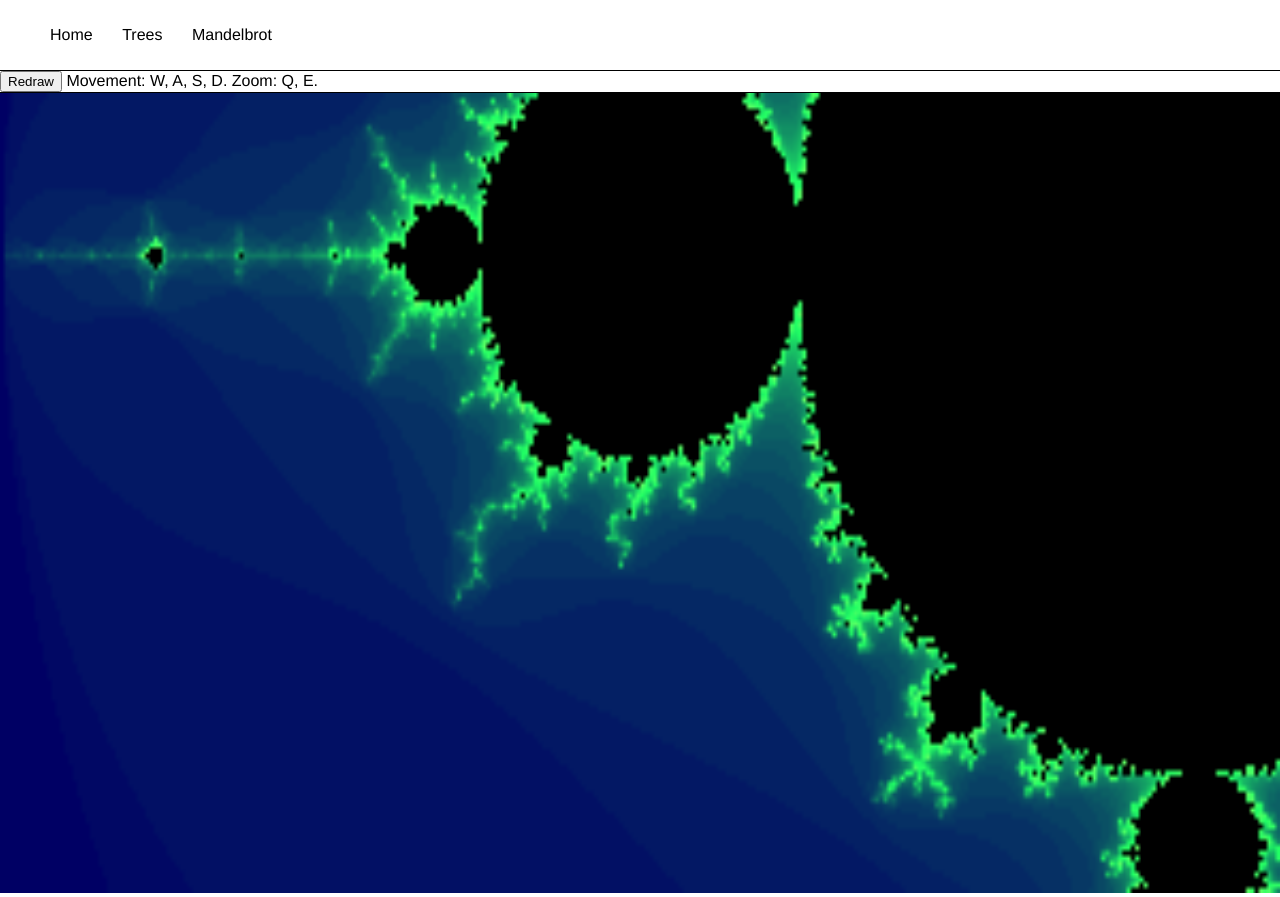
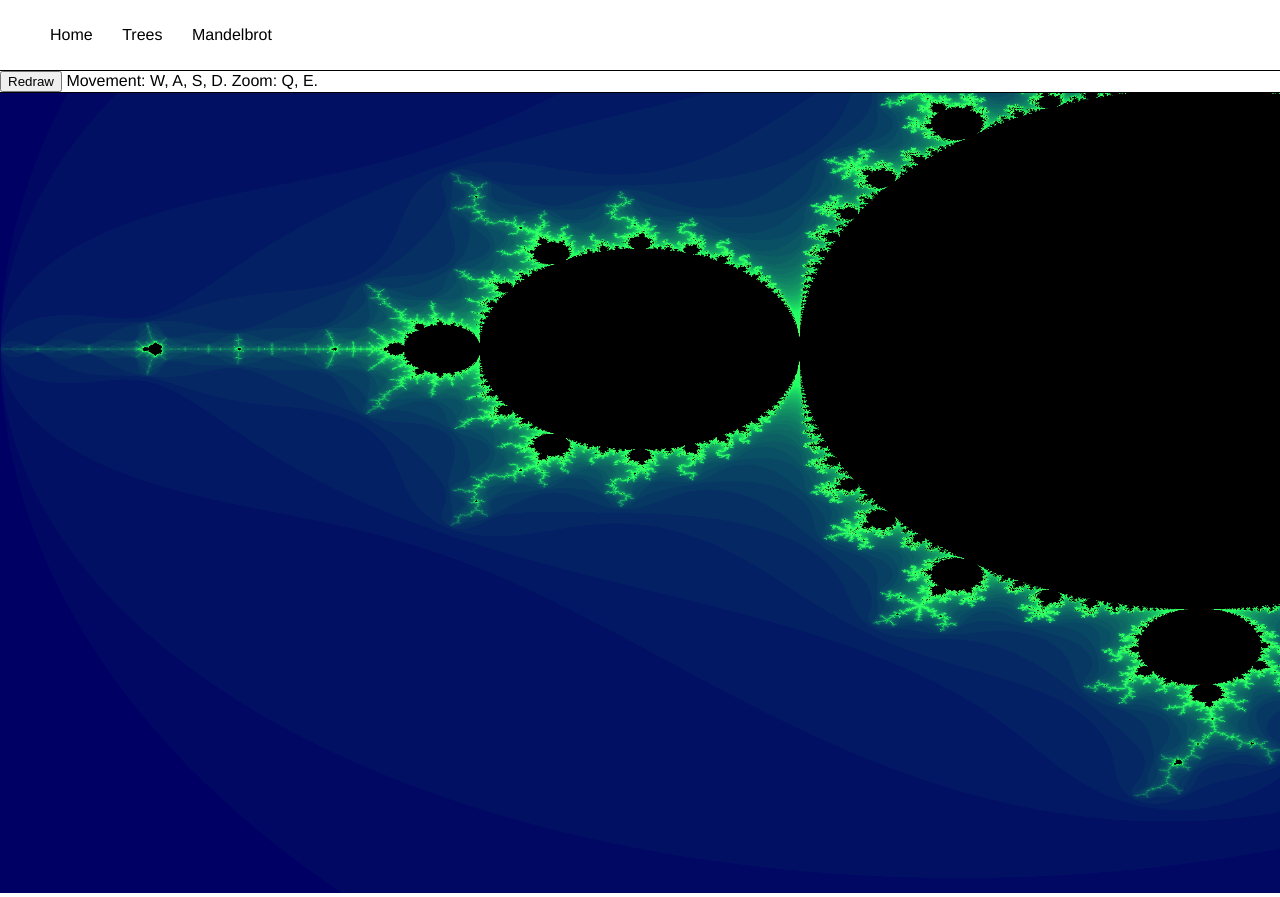
Before and after one commit to Dolphindalt/Dolphindalt.github.io, a plain HTML site: page mandel.html in a window 1280 px wide. Drawn offline with Linux system fonts and the light colour scheme.

Commit message:
Changed canvas resolutions for mandelbrot

```diff
--- a/mandel.js
+++ b/mandel.js
@@ -1,13 +1,15 @@
 var drawing = false;
 
 var zoom = 1.0;
-var xOffset = 0.0, yOffset = 0.0;
 var speed = 0.08;
+var xOffset = -speed * 18, yOffset = 0.0;
 
 function createMandel(zoom, yOffset, xOffset) {
     if(drawing) return;
     drawing = true;
     var canvas = document.getElementById("mandel");
+    canvas.width = 2000;
+    canvas.height = 2000;
 
     var context = canvas.getContext("2d");
     var imageData = context.createImageData(canvas.width, canvas.height);
@@ -72,22 +74,22 @@ document.addEventListener("keydown", function(event) {
     {
         case "KeyA":
         {
-            xOffset -= speed;
+            yOffset -= speed;
             break;
         }
         case "KeyD":
         {
-            xOffset += speed;
+            yOffset += speed;
             break;
         }
         case "KeyW":
         {
-            yOffset += speed;
+            xOffset -= speed;
             break;
         }
         case "KeyS":
         {
-            yOffset -= speed;
+            xOffset += speed;
             break;
         }
         case "KeyQ":
@@ -105,5 +107,5 @@ document.addEventListener("keydown", function(event) {
 });
 
 window.onload = function() {
-    createMandel(1.0, 0.0, 0.0);
+    createMandel(1.0, xOffset, yOffset);
 }
```
Also changed, not shown: index.html (+3 -3 lines).
